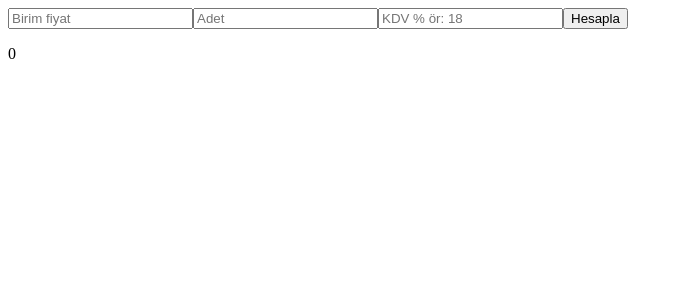
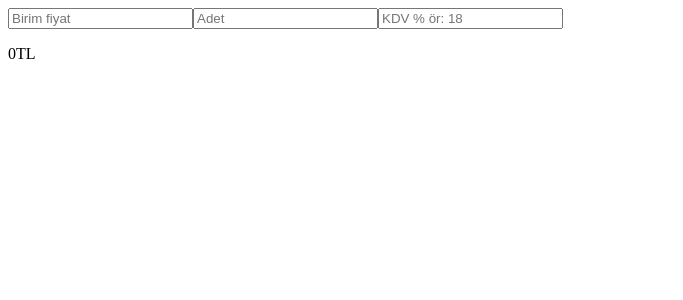
Before and after one commit to alisarsar/hafta8, a React (Create React App) app: page / in a window 1280 px wide. Shown: the top 300 px of the page, without its empty margins (0-683 px from the left). Built offline with nearby package versions, Linux system fonts and the light colour scheme.

Commit message:
Diamik sonuç üreten şekilde yeniden kodlandı.

```diff
--- a/public/index.html
+++ b/public/index.html
@@ -3,7 +3,7 @@
   <head>
     <meta charset="utf-8" />
     <meta name="viewport" content="width=device-width, initial-scale=1" />
-    <title>Maliyet Hesap App</title>
+    <title>Maliyet Hesap App 2</title>
   </head>
   <body>
     <div id="root"></div>
--- a/src/App.jsx
+++ b/src/App.jsx
@@ -1,19 +1,16 @@
 import { useState } from "react"
 
 function App() {
-    const [bfiyat, bfiyatGuncelle] = useState("")
-    const [adet, adetGuncelle] = useState("")
-    const [kdv, kdvGuncelle] = useState("")
-    const [sonuc, sonucGuncelle] = useState(0)
+    const [bfiyat, bfiyatGuncelle] = useState(0)
+    const [adet, adetGuncelle] = useState(0)
+    const [kdv, kdvGuncelle] = useState(0)
 
     function formGonderim(olay) {
         olay.preventDefault()
+    }
 
-        let tutar = parseInt(bfiyat) * parseInt(adet)
-        tutar = tutar + (tutar/100) * parseInt(kdv)
-
-        sonucGuncelle(tutar)
-    }
+    let tutar = parseInt(bfiyat) * parseInt(adet)
+    tutar = tutar + (tutar/100) * parseInt(kdv)
 
     return (
         <>
@@ -27,11 +24,9 @@ function App() {
 
                 <input type="text" placeholder="KDV % ör: 18"
                  onChange={ olay=>kdvGuncelle(olay.target.value) } />
-
-                <button type="submit">Hesapla</button>
             </form>
 
-            <p>{sonuc}</p>
+            <p>{tutar}TL</p>
         </>
     )
 }
```
